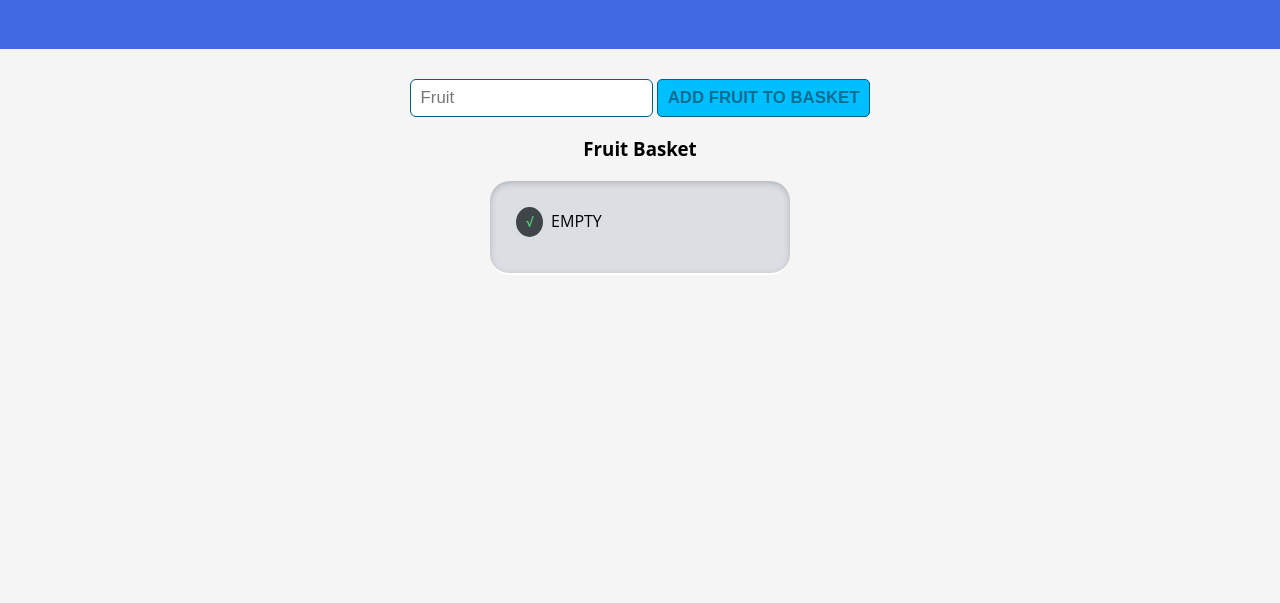
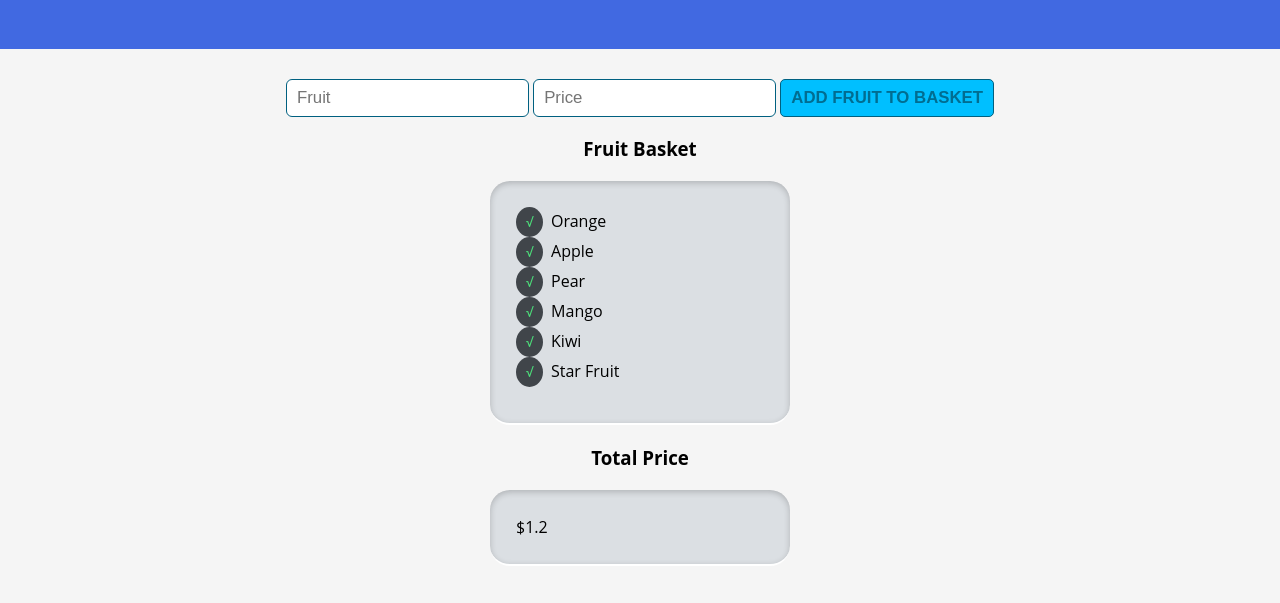
Before and after one commit to myronschippers/js-lesson-functions-loops-dom, a plain HTML site: page index.html in a window 1280 px wide. Shown: the part 87-690 px from the top of the page. Drawn offline with nearby package versions, Linux system fonts and the light colour scheme.

Commit message:
finalized code from walkthrough

```diff
--- a/index.html
+++ b/index.html
@@ -4,6 +4,7 @@
     <meta charset="utf-8">
 
     <link href="styles/style.css" rel="stylesheet" >
+
     <script src="https://ajax.googleapis.com/ajax/libs/jquery/3.4.1/jquery.min.js"></script>
     <script src="scripts/client.js" type="text/javascript"></script>
 
@@ -16,6 +17,7 @@
 
     <div class="container utl_alnCenter">
       <input id="jsFruit" type="text" placeholder="Fruit" class="field" />
+      <input id="jsPrice" type="number" placeholder="Price" class="field" />
       <button id="jsAddFruit" class="btn">Add Fruit to Basket</button>
 
       <h3>Fruit Basket</h3>
@@ -24,6 +26,12 @@
         <ul id="jsBasket" class="list">
           <li>EMPTY</li>
         </ul>
+      </div>
+
+      <h3>Total Price</h3>
+
+      <div class="card">
+        <span id="jsTotalPrice">$0</span>
       </div>
     </div>
 
--- a/scripts/client.js
+++ b/scripts/client.js
@@ -1,11 +1,89 @@
 console.log('Hello Ursus');
-const basket = [];
+const basket = [
+  {fruit: 'Orange', price: 0.2 },
+  {fruit: 'Apple', price: 0.2},
+  {fruit: 'Pear', price: 0.2},
+  {fruit: 'Mango', price: 0.2},
+  {fruit: 'Kiwi', price: 0.2},
+  {fruit: 'Star Fruit', price: 0.2}
+];
+
+$(document).ready(onReady);
+// onReady()
+
+function onReady() {
+  // console.log('I\'m ready');
+  $('#jsAddFruit').on('click', clickAddFruit);
+  printFruitInBasket();
+}
+
+function clickAddFruit(event) {
+  // console.log('CLICKED!!!');
+  const fruitName = $('#jsFruit').val();
+  const fruitPrice = $('#jsPrice').val();
+
+  addToBasket(fruitName, fruitPrice);
+  // $('#jsFruit').val('');
+  // $('#jsPrice').val('');
+}
 
 // create a function that adds a fruit to my basket
+function addToBasket(fruit, price) {
+  // console.log('addTiBasket!!!');
+  // console.log(fruit);
+  // assuming fruit is a string
+  basket.push({
+    fruit: fruit,
+    price: parseFloat(price),
+  });
+
+  printFruitInBasket();
+}
 
 // add some fruit to my basket
+// addToBasket('Orange');
+// addToBasket('Apple');
+// addToBasket('Pear');
+// addToBasket('Mango');
+// addToBasket('Kiwi');
+// addToBasket('Star Fruit');
 
 // log out basket
 console.log('BASKET:', basket);
 
 // log out every piece of fruit in the basket
+// LOOP
+console.log(basket[1]) // logs second item
+
+// for i
+function printFruitInBasket() {
+  const $basket = $('#jsBasket');
+  const $totalPrice = $('#jsTotalPrice');
+  let priceSum = 0;
+
+  $basket.empty();
+  console.log('\nfor i LOOP:');
+  for (let i = 0; i < basket.length; i++) {
+    const valueOfItem = basket[i];
+    priceSum = priceSum + valueOfItem.price;
+
+    // instead of logging add to DOM
+    console.log(valueOfItem);
+    $basket.append(`<li>${valueOfItem.fruit}</li>`);
+  }
+
+  $totalPrice.empty();
+  $totalPrice.append('$' + priceSum);
+}
+
+// for of
+// console.log('\nfor of LOOP:');
+// for (let valueOfItem2 of basket) {
+//   console.log(valueOfItem2);
+// }
+
+// for in
+// console.log('\nfor i LOOP:');
+// for (let indexOfItem3 in basket) {
+//   console.log(basket[indexOfItem3]);
+// }
```
